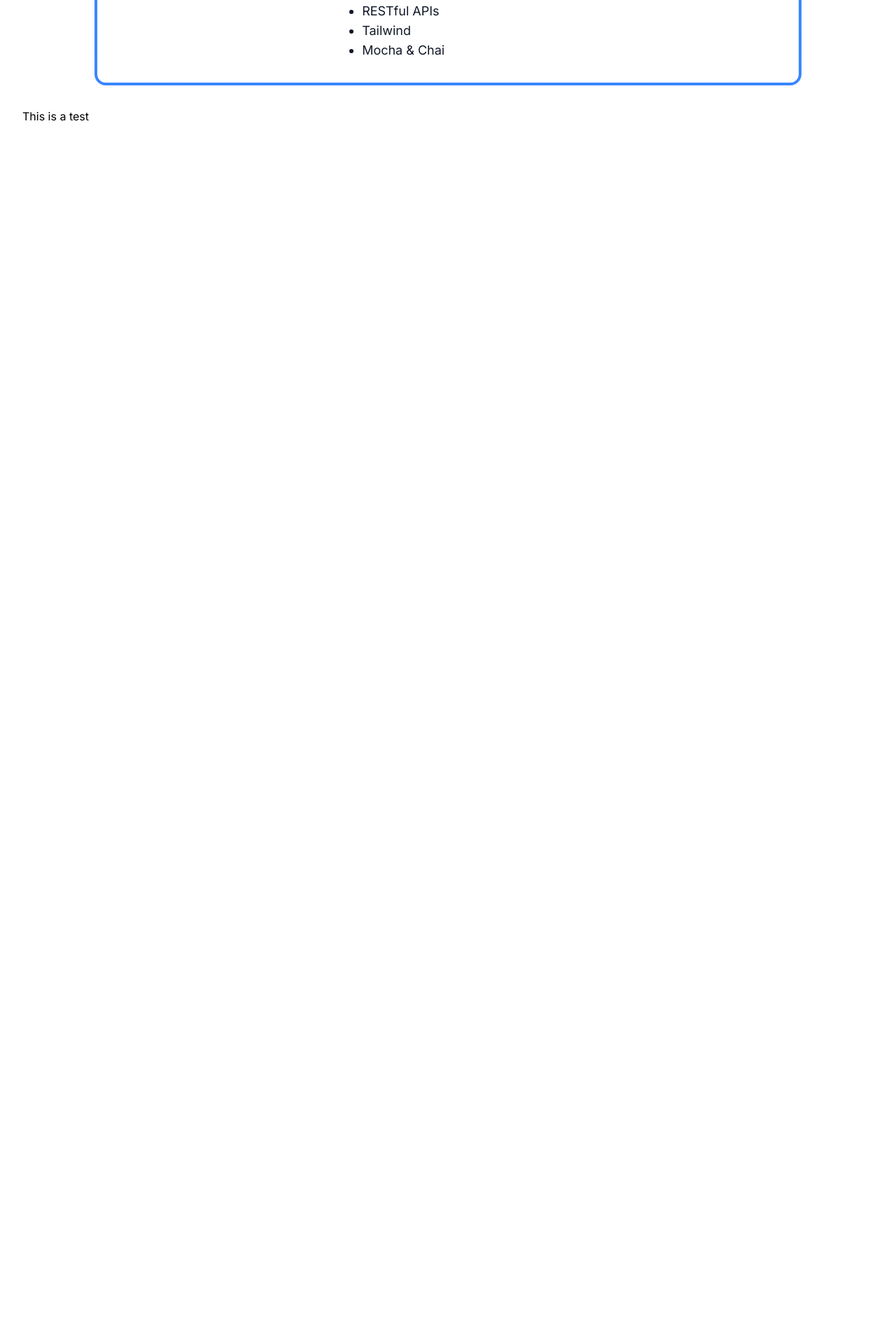
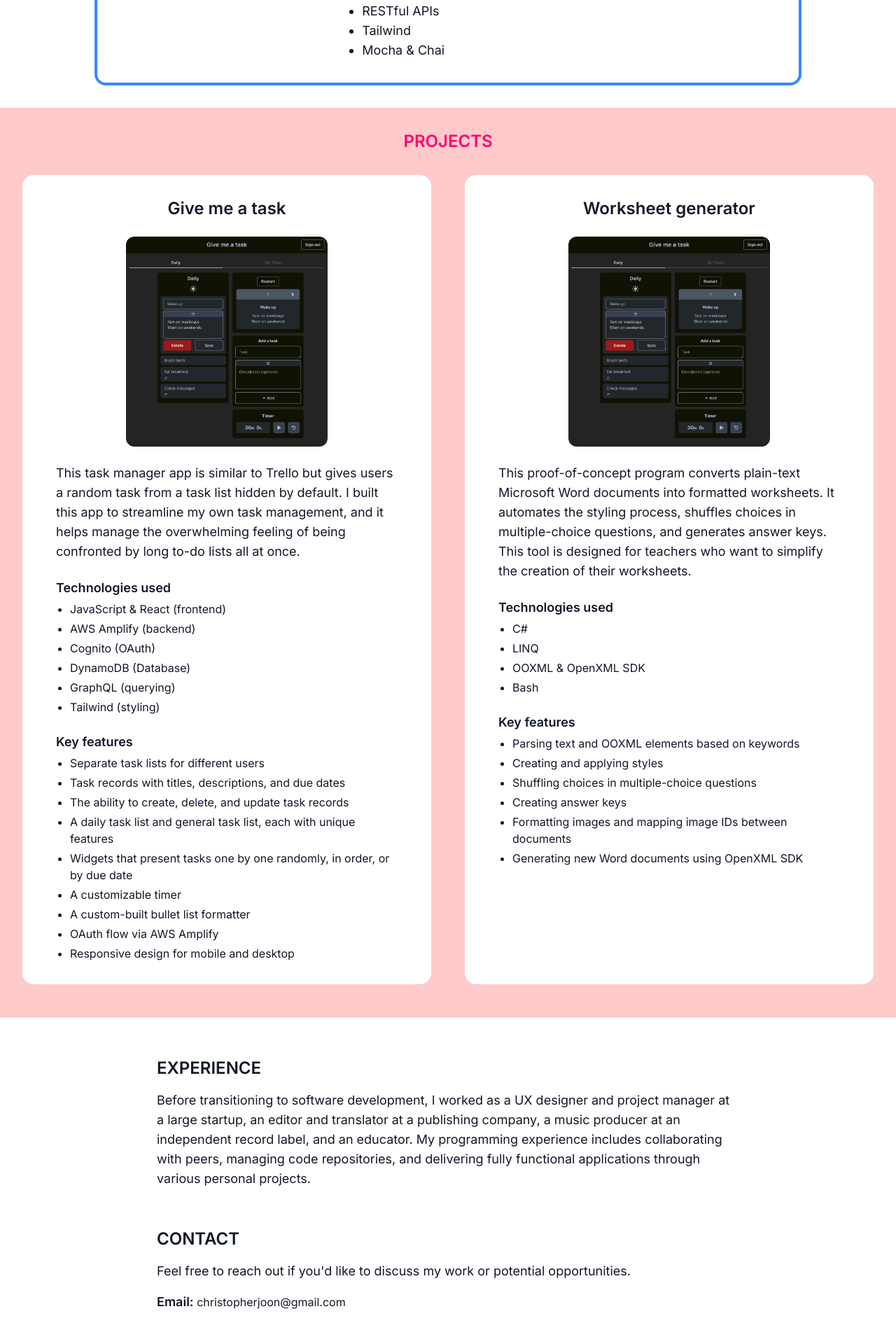
Before and after one commit to chrisjoonlee/portfolio, a Next.js app in the folder portfolio/: page / in a window 1280 px wide. Shown: the part 880-2780 px from the top of the page at 70% size. Before the commit the page ends 1058 px from the top, so only its background shows below. Built offline with nearby package versions, Linux system fonts and the light colour scheme.

Commit message:
Structure of portfolio complete. Some styles applied

```diff
--- /dev/null
+++ b/portfolio/src/app/ProjectCard.tsx
@@ -0,0 +1,69 @@
+// "use client";
+
+import { Project } from "@/data/projects";
+import Image, { StaticImageData } from "next/image";
+import { useEffect, useState } from "react";
+
+type ProjectCardProps = {
+    img: StaticImageData;
+    project: Project;
+}
+
+export default function ProjectCard({ img, project }: ProjectCardProps) {
+    // const [dimensions, setDimensions] = useState({ width: 0, height: 0 });
+
+    // useEffect(() => {
+    //     const image = new window.Image();
+    //     image.src = img.src;
+    //     image.onload = () => {
+    //         setDimensions({ width: img.width, height: img.height }
+    //         );
+    //     };
+    // }, []);
+
+    return (
+        <div className="flex flex-col space-y-6 text-gray-900 items-center bg-white px-12 py-8 rounded-2xl mb-12">
+            {/* Title */}
+            <h3 className="text-2xl font-semibold">
+                {project.title}
+            </h3>
+
+            {/* Image */}
+            <div className="w-72">
+                <Image
+                    src={img}
+                    alt="Give me a task image"
+                    className="rounded-xl"
+                />
+            </div>
+            {/* Description */}
+            <p className="text-lg">
+                {project.description}
+            </p>
+
+            {/* Technologies */}
+            <div className="flex flex-col space-y-1 w-full">
+                <h4 className="font-semibold text-lg">
+                    Technologies used
+                </h4>
+                <ul className="list-disc pl-5 flex flex-col space-y-1 text-md">
+                    {project.technologies.map((technology, i) => (
+                        <li key={i}>{technology}</li>
+                    ))}
+                </ul>
+            </div>
+
+            {/* Features */}
+            <div className="flex flex-col space-y-1 w-full">
+                <h4 className="font-semibold text-lg">
+                    Key features
+                </h4>
+                <ul className="list-disc pl-5 flex flex-col space-y-1 text-md">
+                    {project.features.map((feature, i) => (
+                        <li key={i}>{feature}</li>
+                    ))}
+                </ul>
+            </div>
+        </div >
+    );
+};
--- a/portfolio/src/app/globals.css
+++ b/portfolio/src/app/globals.css
@@ -18,12 +18,6 @@
 
 body {
   color: rgb(var(--foreground-rgb));
-  background: linear-gradient(
-      to bottom,
-      transparent,
-      rgb(var(--background-end-rgb))
-    )
-    rgb(var(--background-start-rgb));
 }
 
 @layer utilities {
--- a/portfolio/src/app/page.tsx
+++ b/portfolio/src/app/page.tsx
@@ -1,59 +1,34 @@
 import Image from "next/image";
+import List from "./List";
+import ProjectCard from './ProjectCard';
+import { ImLinkedin } from "react-icons/im";
+import { FaGithub } from "react-icons/fa";
+
+
+import {
+  programmingLanguages,
+  queryingLanguages,
+  markupLanguages,
+  cloudServices,
+  tools,
+  languages
+} from '../data/skills';
+
+import {
+  giveMeATask,
+  worksheetGenerator
+} from '../data/projects';
+
 import proPic from '../media/pro_pic.png';
-import List from "./List";
+import giveMeATaskImg from '../media/give_me_a_task.png';
 
 export default function Home() {
-
-  const programmingLanguages = [
-    "JavaScript",
-    "TypeScript",
-    "Python",
-    "C#",
-    "Bash"
-  ];
-
-  const queryingLanguages = [
-    "SQL",
-    "LINQ",
-    "GraphQL"
-  ];
-
-  const markupLanguages = [
-    "HTML & CSS",
-    "XML & OOXML"
-  ];
-
-  const cloudServices = [
-    "AWS Amplify",
-    "AWS Cognito",
-    "AWS DynamoDB"
-  ];
-
-  const tools = [
-    "Git & GitHub",
-    "React",
-    "Next.js",
-    "Node.js",
-    "Express.js",
-    ".NET",
-    "RESTful APIs",
-    "Tailwind",
-    "Mocha & Chai"
-  ];
-
-  const languages = [
-    "🇺🇸 English (native)",
-    "🇲🇽 Spanish (fluent)",
-    "🇰🇷 Korean (conversational)",
-    "🇧🇷 Portuguese (conversational)"
-  ];
-
   return (
-    <main className="bg-white h-screen px-8 py-12 space-y-8">
+    <main className="flex flex-col bg-white h-screen py-12 space-y-8 items-center">
 
       {/* Header */}
-      <section className="mb-12 space-y-2 text-center">
-        <h1 className="text-myPurple text-4xl font-consolas font-bold uppercase leading-30">
+      <section className="mb-4 space-y-2 text-center">
+        <h1 className="text-myPurple text-4xl font-semibold uppercase leading-30">
           Christopher Joon Lee
         </h1>
         <h2 className="text-myPink text-2xl uppercase font-semibold">
@@ -62,7 +37,7 @@ export default function Home() {
       </section>
 
       {/* Introduction */}
-      <section className="flex space-y-8 items-center text-center
+      <section className="flex space-y-8 items-center text-center max-w-4xl px-8
           flex-col sm:space-y-0 sm:flex-row sm:space-x-8 sm:text-left">
         <Image
           src={proPic}
@@ -70,14 +45,14 @@ export default function Home() {
           width={200}
           className="rounded-full"
         />
-        <p className="text-gray-900 font-semibold text-xl leading-8">
+        <p className="text-gray-900 text-xl leading-8">
           Hi! I’m Chris, a software developer with a background in JavaScript, React, Python, C#, and AWS. I code because I love to create, and I’m eager to bring my expertise to your business.
         </p>
       </section>
 
       {/* Skills */}
-      <section className="flex flex-col space-y-4">
-        <h2 className="text-myBlue uppercase font-consolas font-bold text-2xl text-center">
+      <section className="flex flex-col space-y-4 mx-8">
+        <h2 className="text-myBlue uppercase font-semibold text-2xl text-center">
           Skills
         </h2>
 
@@ -93,8 +68,66 @@ export default function Home() {
 
       </section>
 
-      <section>
-        This is a test
+      {/* Projects */}
+      <section className="bg-red-200 px-8">
+        <h2 className="text-myPink uppercase font-semibold text-2xl text-center my-8">
+          Projects
+        </h2>
+
+        <div className="grid grid-cols-1 gap-12
+            lg:grid-cols-2">
+          <ProjectCard
+            img={giveMeATaskImg}
+            project={giveMeATask}
+          />
+
+          <ProjectCard
+            img={giveMeATaskImg}
+            project={worksheetGenerator}
+          />
+        </div>
+      </section>
+
+      {/* Experience */}
+      <section className="px-8 flex flex-col space-y-4 max-w-4xl py-6 w-full text-gray-900">
+        <h2 className="text-2xl font-semibold uppercase">
+          Experience
+        </h2>
+
+        <p className="text-gray-900 text-lg">
+          Before transitioning to software development, I worked as a UX designer and project manager at a large startup, an editor and translator at a publishing company, a music producer at an independent record label, and an educator. My programming experience includes collaborating with peers, managing code repositories, and delivering fully functional applications through various personal projects.
+        </p>
+      </section>
+
+      {/* Contact */}
+      <section className="text-gray-900 px-8 max-w-4xl flex flex-col space-y-4 pb-12 w-full">
+        <h2 className="font-semibold text-2xl uppercase">
+          Contact
+        </h2>
+
+        <p className="text-lg">
+          Feel free to reach out if you'd like to discuss my work or potential opportunities.
+        </p>
+
+        <p>
+          <span className="text-lg font-semibold">Email: </span>christopherjoon@gmail.com
+        </p>
+
+        {/* Socials */}
+        <div className="flex space-x-4 pt-3">
+          <a
+            href="https://www.linkedin.com/in/christopher-lee-77473152/"
+            target="_blank"
+          >
+            <ImLinkedin className="text-[#0a66c2]" size={36} />
+          </a>
+          <a
+            href="https://github.com/chrisjoonlee"
+            target="_blank"
+          >
+            <FaGithub className="text-[#24292e]" size={36} />
+          </a>
+        </div>
       </section>
     </main>
   );
--- /dev/null
+++ b/portfolio/src/data/projects.ts
@@ -0,0 +1,52 @@
+export type Project = {
+    title: string;
+    technologies: string[];
+    description: string;
+    features: string[];
+    gitHubUrl: string;
+}
+
+export const giveMeATask: Project = {
+    title: "Give me a task",
+    technologies: [
+        "JavaScript & React (frontend)",
+        "AWS Amplify (backend)",
+        "Cognito (OAuth)",
+        "DynamoDB (Database)",
+        "GraphQL (querying)",
+        "Tailwind (styling)"
+    ],
+    description: "This task manager app is similar to Trello but gives users a random task from a task list hidden by default. I built this app to streamline my own task management, and it helps manage the overwhelming feeling of being confronted by long to-do lists all at once.",
+    features: [
+        "Separate task lists for different users",
+        "Task records with titles, descriptions, and due dates",
+        "The ability to create, delete, and update task records",
+        "A daily task list and general task list, each with unique features",
+        "Widgets that present tasks one by one randomly, in order, or by due date",
+        "A customizable timer",
+        "A custom-built bullet list formatter",
+        "OAuth flow via AWS Amplify",
+        "Responsive design for mobile and desktop"
+    ],
+    gitHubUrl: "https://github.com/chrisjoonlee/give-me-a-task"
+}
+
+export const worksheetGenerator: Project = {
+    title: "Worksheet generator",
+    technologies: [
+        "C#",
+        "LINQ",
+        "OOXML & OpenXML SDK",
+        "Bash"
+    ],
+    description: "This proof-of-concept program converts plain-text Microsoft Word documents into formatted worksheets. It automates the styling process, shuffles choices in multiple-choice questions, and generates answer keys. This tool is designed for teachers who want to simplify the creation of their worksheets.",
+    features: [
+        "Parsing text and OOXML elements based on keywords",
+        "Creating and applying styles",
+        "Shuffling choices in multiple-choice questions",
+        "Creating answer keys",
+        "Formatting images and mapping image IDs between documents",
+        "Generating new Word documents using OpenXML SDK"
+    ],
+    gitHubUrl: "https://github.com/chrisjoonlee/worksheet-generator"
+}
--- /dev/null
+++ b/portfolio/src/data/skills.ts
@@ -0,0 +1,43 @@
+export const programmingLanguages = [
+    "JavaScript",
+    "TypeScript",
+    "Python",
+    "C#",
+    "Bash"
+];
+
+export const queryingLanguages = [
+    "SQL",
+    "LINQ",
+    "GraphQL"
+];
+
+export const markupLanguages = [
+    "HTML & CSS",
+    "XML & OOXML"
+];
+
+export const cloudServices = [
+    "AWS Amplify",
+    "AWS Cognito",
+    "AWS DynamoDB"
+];
+
+export const tools = [
+    "Git & GitHub",
+    "React",
+    "Next.js",
+    "Node.js",
+    "Express.js",
+    ".NET",
+    "RESTful APIs",
+    "Tailwind",
+    "Mocha & Chai"
+];
+
+export const languages = [
+    "🇺🇸 English (native)",
+    "🇲🇽 Spanish (fluent)",
+    "🇰🇷 Korean (conversational)",
+    "🇧🇷 Portuguese (conversational)"
+];
```
Also changed, not shown: portfolio/package.json (+5 -4 lines), portfolio/src/media/give_me_a_task.png (added), 1 other file (tests, documents, lock files or other folders).
